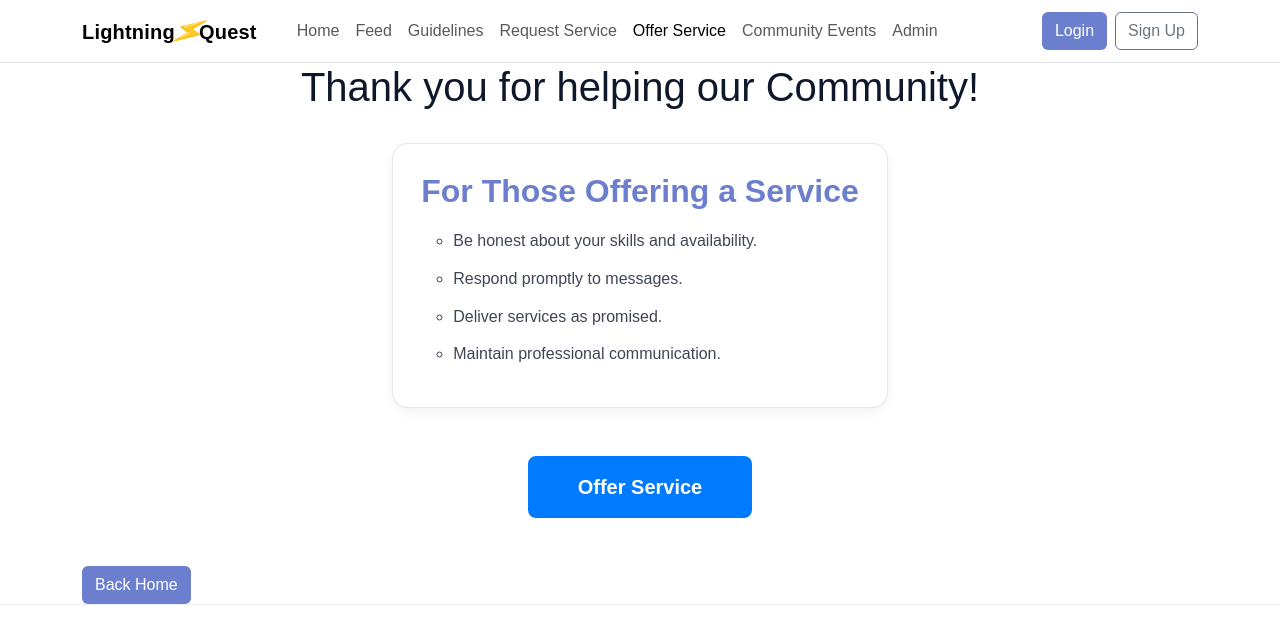
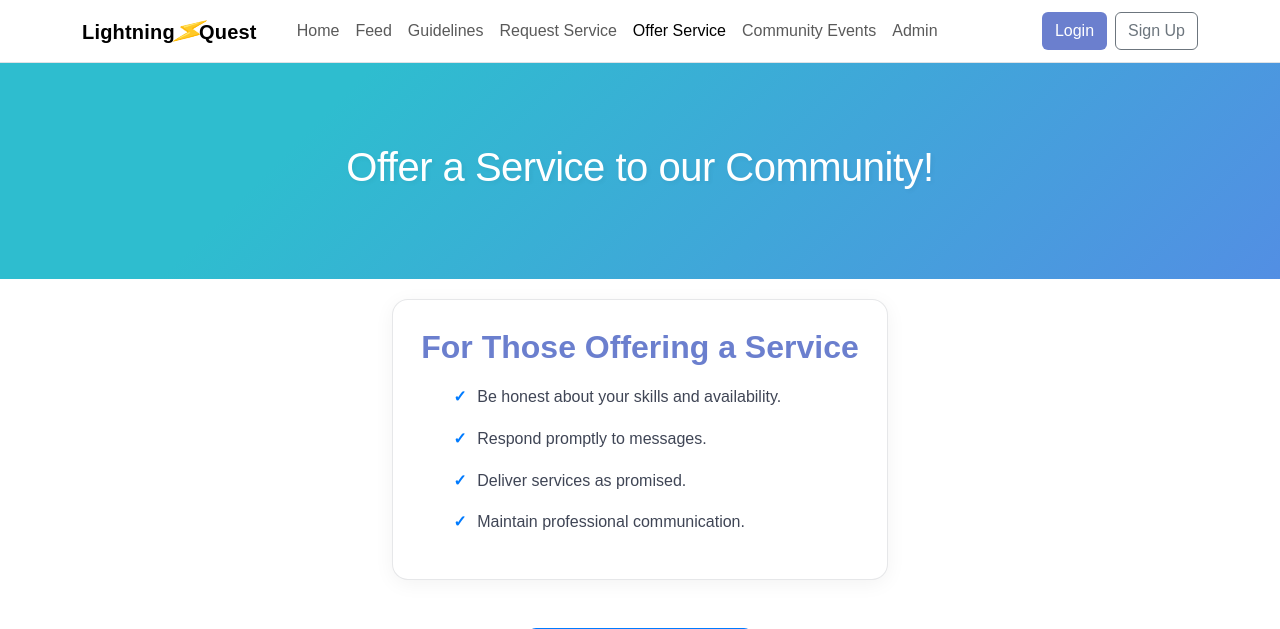
Before and after one commit to moiseslm1/Community-share-, a Django app: page /offer/ in a window 1280 px wide. Shown: the top 629 px of the page. Run offline with Django 4.2, Linux system fonts and the light colour scheme; some libraries are stand-ins or nearby versions.

Commit message:
add some style changes to the offer page

```diff
--- a/core/templates/offer.html
+++ b/core/templates/offer.html
@@ -2,17 +2,36 @@
 {% block title %}Offer a Service · Community Share{% endblock %}
 
 {% block content %}
+<header class="community-heading">
+<h1>Offer a Service to our Community!</h1>
+</header>
+
 <div class="container">
+  <style>
 
-  <h1 class="heading-center">Thank you for helping our Community!</h1>
+    .community-heading {
+    font-size: 2.8rem;
+    font-weight: 800;
+    text-align: center;
+    color: white;
+    margin-bottom: 20px;
+    padding: 80px 20px;
+    letter-spacing: -0.5px;
+    text-shadow: 2px 2px 4px rgba(0, 0, 0, 0.05);
+    background: linear-gradient(135deg, #2ebdcf 25%, #4a89e2f3 100%);
+  }
 
-  <style>
     .offer-box {
       border: 1px solid rgba(15, 23, 42, .1);
       border-radius: 16px;
       padding: 28px;
-      background: #fff;
-      box-shadow: 0 4px 12px rgba(2, 6, 23, .05);
+      background: #ffffff;
+      box-shadow: 0 4px 20px rgba(0,0,0,0.05);
+      transition: transform 0.3s ease;
+    }
+
+    .offer-box:hover {
+      transform: translateY(-5px);
     }
 
     .offer-box h2 {
@@ -23,12 +42,24 @@
 
     .offer-box ul {
       margin-bottom: 0;
+      list-style: none;
     }
 
     .offer-box li {
       margin-bottom: 12px;
       color: rgba(15, 23, 42, .8);
       line-height: 1.6;
+      position: relative;
+      padding-left: 1.5rem;
+      margin-bottom: 1rem;
+
+    }
+    .offer-box li::before {
+      content: '✓';
+      position: absolute;
+      left: 0;
+      color: #007bff;
+      font-weight: bold;
     }
 
     .offer-service-btn {
@@ -54,7 +85,7 @@
   <div class="d-flex justify-content-center">
     <div class="offer-box" style="max-width: 600px;">
       <h2>For Those Offering a Service</h2>
-      <ul style="list-style-type:circle;">
+      <ul>
         <li>Be honest about your skills and availability.</li>
         <li>Respond promptly to messages.</li>
         <li>Deliver services as promised.</li>
```
